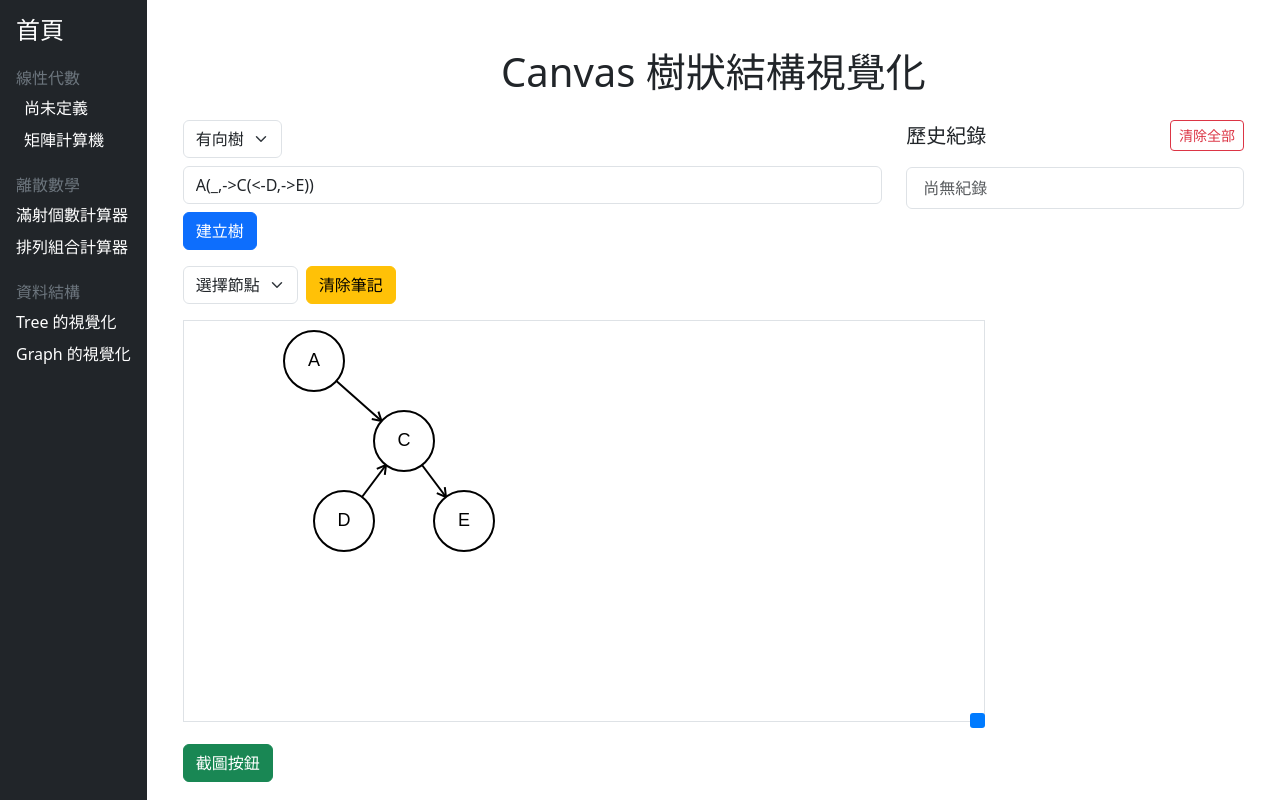
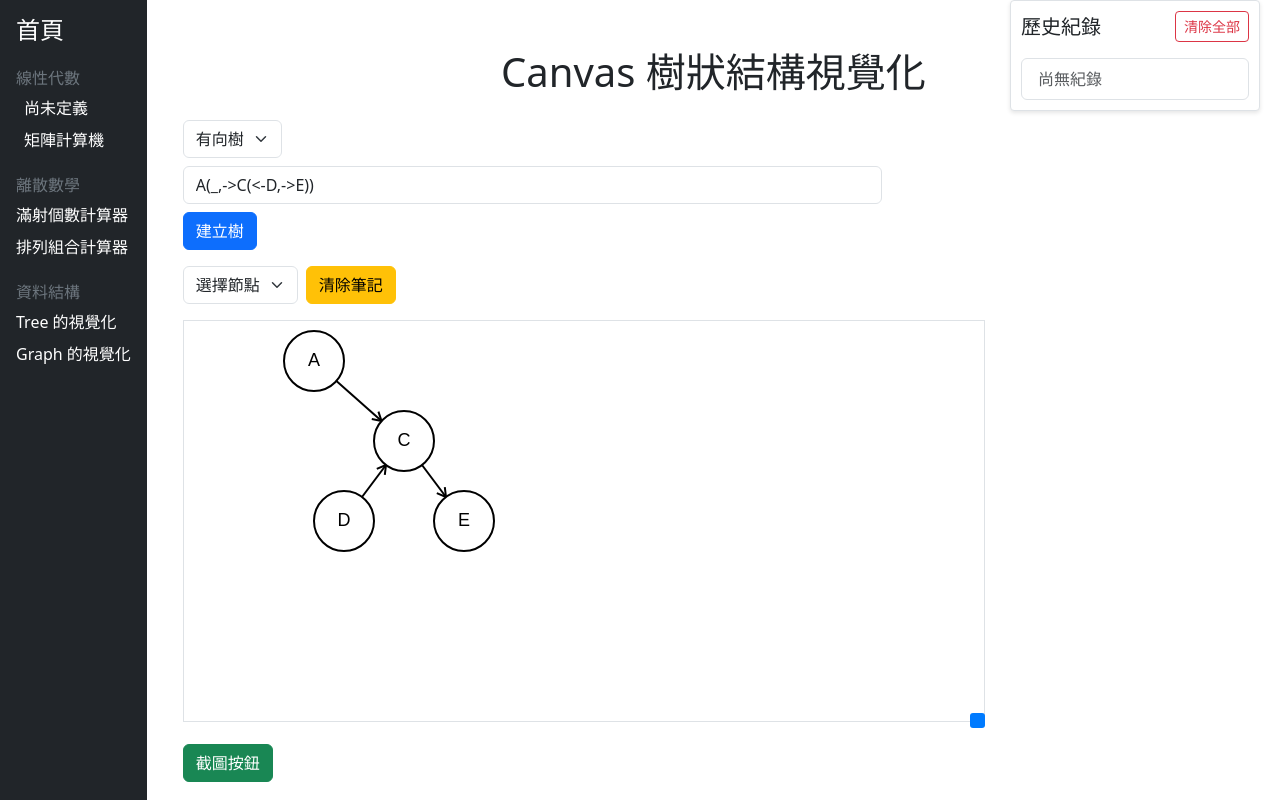
Before and after one commit to Hoxton019030/Math_Calculator, a Vue app: page /dataStructure/tree_visual in a window 1280 px wide. Built offline with nearby package versions, Linux system fonts and the light colour scheme.

Commit message:
2025-07-28 commit

```diff
--- a/src/views/DataStructure/TreeVisual.vue
+++ b/src/views/DataStructure/TreeVisual.vue
@@ -40,6 +40,7 @@
         <div v-if="copySuccess" class="copy-toast">已複製到剪貼簿！</div>
       </div>
       <div class="col-md-4">
+        <div class="history-panel" :style="{ width: historyWidth + 'px', right: historyOffset + 'px' }">
           <div class="d-flex justify-content-between align-items-center mb-3">
             <h5 class="mb-0">歷史紀錄</h5>
             <button class="btn btn-sm btn-outline-danger" @click="clearHistory">
@@ -56,6 +57,8 @@
               尚無紀錄
             </li>
           </ul>
+          <div class="resize-handle-left" @mousedown="startResizeHistory"></div>
+        </div>
       </div>
     </div>
   </div>
@@ -76,15 +79,22 @@ const treeMode = ref('directed')
 const toolMode = ref('select')
 const annotations = ref([])
 const selectedAnnotation = ref(null)
+const historyWidth = ref(250) // Initial width of history panel
+const historyOffset = ref(20) // Initial right offset
 const HISTORY_KEY = 'tree_history'
 const CANVAS_SIZE_KEY = 'canvas_size'
 const ANNOTATIONS_KEY = 'canvas_annotations'
+const HISTORY_WIDTH_KEY = 'history_width'
+const HISTORY_OFFSET_KEY = 'history_offset'
 const errorMessage = ref('')
 const copySuccess = ref(false)
 let isDrawing = false
 let startPoint = null
 let isDraggingAnnotation = false
 let dragPoint = null
+let isResizingHistory = false
+let resizeHistoryStartX = null
+let resizeHistoryStartWidth = null
 
 function loadCanvasSize() {
   const savedSize = localStorage.getItem(CANVAS_SIZE_KEY)
@@ -122,6 +132,28 @@ function loadAnnotations() {
 
 function saveAnnotations() {
   localStorage.setItem(ANNOTATIONS_KEY, JSON.stringify(annotations.value))
+}
+
+function loadHistoryWidth() {
+  const savedWidth = localStorage.getItem(HISTORY_WIDTH_KEY)
+  if (savedWidth) {
+    historyWidth.value = Math.max(150, Math.min(400, parseInt(savedWidth))) // Constrain between 150 and 400px
+  }
+}
+
+function saveHistoryWidth() {
+  localStorage.setItem(HISTORY_WIDTH_KEY, historyWidth.value.toString())
+}
+
+function loadHistoryOffset() {
+  const savedOffset = localStorage.getItem(HISTORY_OFFSET_KEY)
+  if (savedOffset) {
+    historyOffset.value = Math.max(0, Math.min(100, parseInt(savedOffset))) // Constrain between 0 and 100px
+  }
+}
+
+function saveHistoryOffset() {
+  localStorage.setItem(HISTORY_OFFSET_KEY, historyOffset.value.toString())
 }
 
 function parseForest(str) {
@@ -456,6 +488,11 @@ function handleCanvasMouseMove(event) {
     dragPoint = { x, y }
     saveAnnotations()
     drawTree()
+  } else if (isResizingHistory) {
+    const dx = event.clientX - resizeHistoryStartX
+    historyWidth.value = Math.max(150, Math.min(400, resizeHistoryStartWidth - dx))
+    saveHistoryWidth()
+    drawTree()
   }
 }
 
@@ -480,6 +517,10 @@ function handleCanvasMouseUp(event) {
     dragPoint = null
     saveAnnotations()
     drawTree()
+  } else if (isResizingHistory) {
+    isResizingHistory = false
+    resizeHistoryStartX = null
+    resizeHistoryStartWidth = null
   }
 }
 
@@ -535,6 +576,13 @@ function startResize(event) {
 
   document.addEventListener('mousemove', onMouseMove)
   document.addEventListener('mouseup', onMouseUp)
+}
+
+function startResizeHistory(event) {
+  event.preventDefault()
+  isResizingHistory = true
+  resizeHistoryStartX = event.clientX
+  resizeHistoryStartWidth = historyWidth.value
 }
 
 function isValidTreeStructure(str) {
@@ -636,6 +684,8 @@ onMounted(() => {
   loadCanvasSize()
   loadHistory()
   loadAnnotations()
+  loadHistoryWidth()
+  loadHistoryOffset()
   nextTick(() => drawTree())
 })
 
@@ -687,4 +737,33 @@ canvas {
   user-select: none;
   font-weight: 600;
 }
+
+.history-panel {
+  position: absolute;
+  right: 20px;
+  top: 0;
+  background-color: #fff;
+  border: 1px solid #dee2e6;
+  border-radius: 4px;
+  padding: 10px;
+  box-shadow: 0 2px 4px rgba(0, 0, 0, 0.1);
+  transition: width 0.2s ease, right 0.2s ease;
+  overflow-y: auto;
+  max-height: calc(100vh - 200px);
+}
+
+.resize-handle-left {
+  position: absolute;
+  left: -5px;
+  top: 0;
+  width: 5px;
+  height: 100%;
+  background: #007bff;
+  cursor: ew-resize;
+  border-radius: 3px;
+}
+
+.resize-handle-left:hover {
+  background: #0056b3;
+}
 </style>
```
Lines whose indentation alone changed are shown as unchanged.
